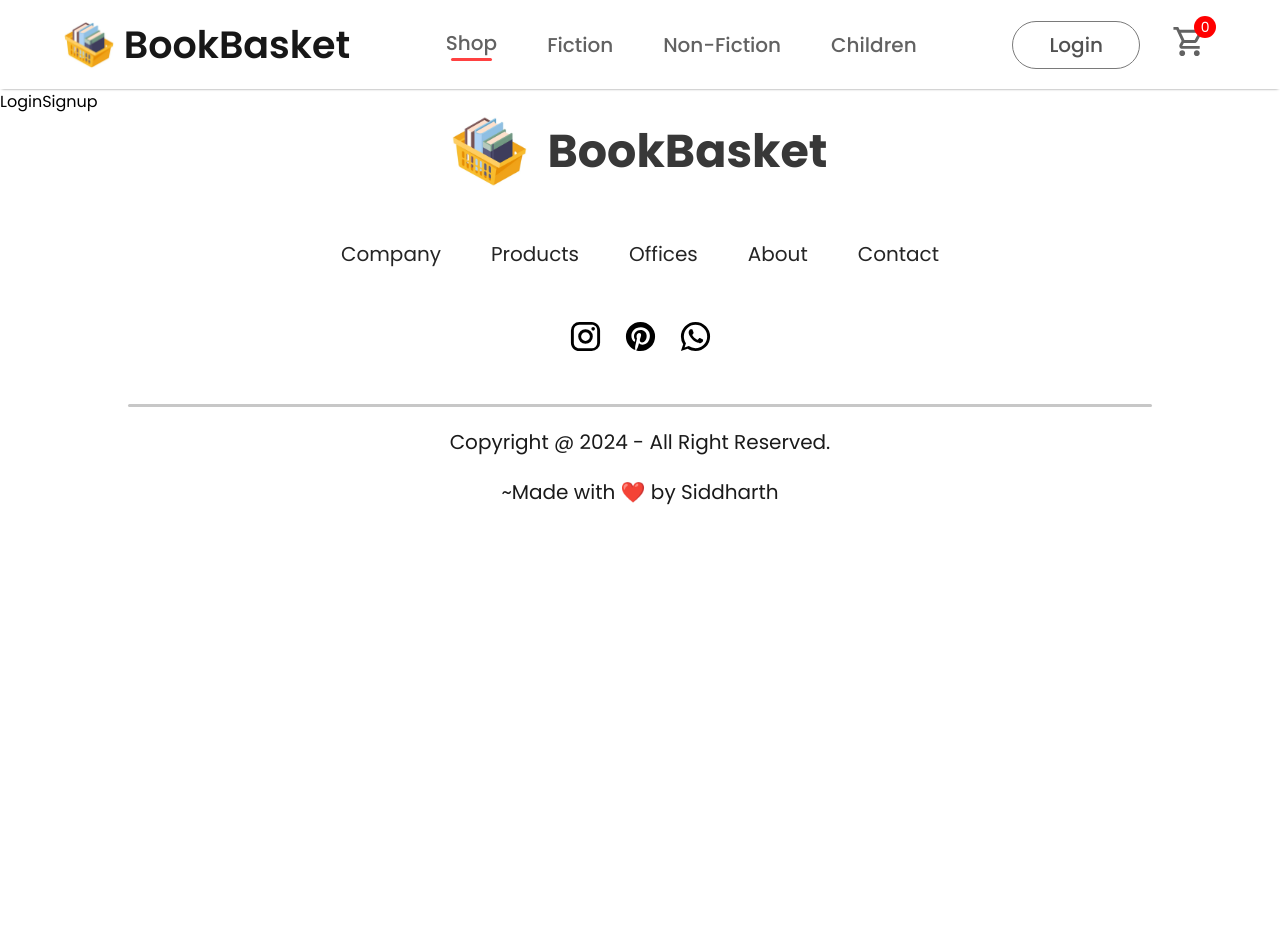
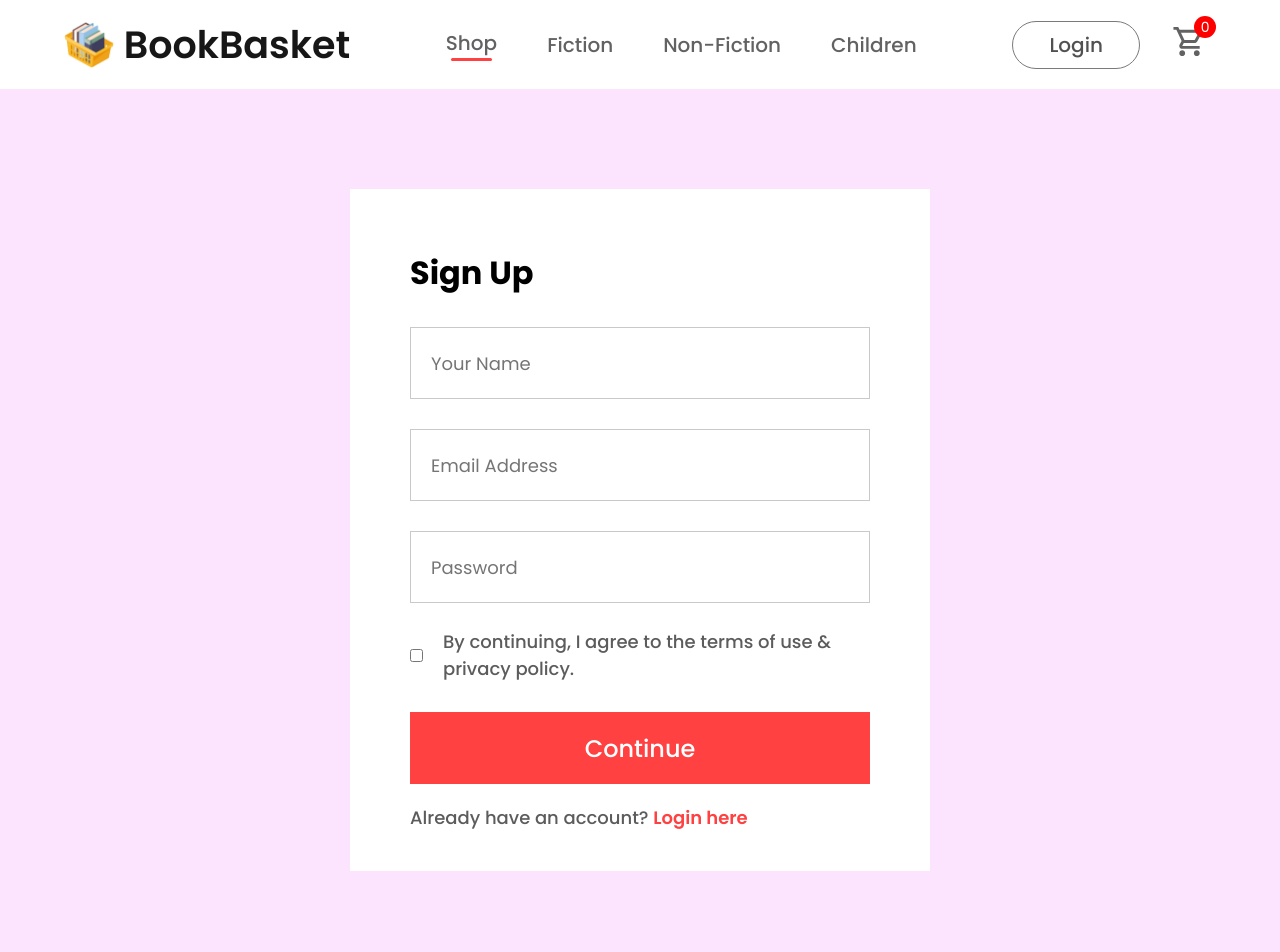
Before and after one commit to siddharthj14/BookBasket, a React (Vite) app: page /login in a window 1280 px wide. Shown: the top 952 px of the page. Before the commit the page ends 800 px from the top, so only its background shows below. Built offline with nearby package versions, Linux system fonts and the light colour scheme.

Commit message:
Update LoginSignup page and individual products page

```diff
--- /dev/null
+++ b/src/Pages/CSS/LoginSignup.css
@@ -0,0 +1,67 @@
+.loginsignup {
+  width: 100%;
+  background-color: #fce3fe;
+  padding: 100px 0;
+}
+
+.loginsignup-container {
+  width: 580px;
+  background: white;
+  margin: auto;
+  padding: 40px 60px;
+}
+
+.loginsignup-container h1 {
+  margin: 20px 0;
+}
+
+.loginsignup-fields {
+  display: flex;
+  flex-direction: column;
+  gap: 30px;
+  margin-top: 30px;
+}
+
+.loginsignup-fields input {
+  height: 72px;
+  width: 100%;
+  padding-left: 20px;
+  border: 1px solid #c9c9c9;
+  outline: none;
+  color: #5c5c5c;
+  font-size: 18px;
+}
+
+.loginsignup-container button {
+  width: 100%;
+  height: 72px;
+  color: white;
+  background: #ff4141;
+  margin-top: 30px;
+  border: none;
+  font-size: 24px;
+  font-weight: 500;
+  cursor: pointer;
+}
+
+.loginsignup-login {
+  margin-top: 20px;
+  color: #5c5c5c;
+  font-size: 18px;
+  font-weight: 500;
+}
+
+.loginsignup-login span {
+  color: #ff4141;
+  font-weight: 600;
+}
+
+.loginsignup-agree {
+  display: flex;
+  align-items: center;
+  margin-top: 25px;
+  gap: 20px;
+  color: #5c5c5c;
+  font-size: 18px;
+  font-weight: 500;
+}
--- /dev/null
+++ b/src/Pages/CSS/ShopCategory.css
@@ -0,0 +1,36 @@
+.shopcategory-indexSort {
+  display: flex;
+  margin: 0 170px;
+  justify-content: space-between;
+  align-items: center;
+}
+.shopcategory-sort {
+  padding: 10px 20px;
+  border-radius: 40px;
+  border: 1px solid #888;
+}
+.shopcategory-indexSort p span {
+  font-weight: 600;
+}
+
+.shopcategory-products {
+  margin: 20px 170px;
+  display: grid;
+  grid-template-columns: repeat(4, 1fr);
+  row-gap: 80px;
+}
+
+.shopcategory-loadmore {
+  display: flex;
+  justify-content: center;
+  align-items: center;
+  margin: 150px auto;
+  width: 233px;
+  height: 69px;
+  border-radius: 75px;
+  background: #ededed;
+  color: #787878;
+  font-size: 18px;
+  font-weight: 500;
+  cursor: pointer;
+}
--- a/src/Pages/LoginSignup.jsx
+++ b/src/Pages/LoginSignup.jsx
@@ -1,9 +1,27 @@
-import React from 'react'
+import React from "react";
+import "./CSS/LoginSignup.css";
 
 const LoginSignup = () => {
   return (
-    <div>LoginSignup</div>
-  )
-}
+    <div className="loginsignup">
+      <div className="loginsignup-container">
+        <h1>Sign Up</h1>
+        <div className="loginsignup-fields">
+          <input type="text" placeholder="Your Name" />
+          <input type="email" placeholder="Email Address" />
+          <input type="password" placeholder="Password" />
+        </div>
+        <div className="loginsignup-agree">
+          <input type="checkbox" name="" id="" />
+          <p>By continuing, I agree to the terms of use & privacy policy.</p>
+        </div>
+        <button>Continue</button>
+        <p className="loginsignup-login">
+          Already have an account? <span>Login here</span>
+        </p>
+      </div>
+    </div>
+  );
+};
 
-export default LoginSignup
+export default LoginSignup;
--- a/src/Pages/ShopCategory.jsx
+++ b/src/Pages/ShopCategory.jsx
@@ -1,9 +1,48 @@
-import React from 'react'
+import React, { useContext } from "react";
+import "./CSS/ShopCategory.css";
+import ArrowDropDownIcon from "@mui/icons-material/ArrowDropDown";
+import Item from "../Components/Item/Item";
+import { ShopContext } from "../Context/ShopContext";
 
-const ShopCategory = () => {
+const ShopCategory = (props) => {
+  console.log(useContext(ShopContext));
+  const { products } = useContext(ShopContext);
+  if (!products) {
+    return <div>Loading...</div>;
+  }
   return (
-    <div>ShopCategory</div>
-  )
-}
+    <div className="shop-category">
+      <div className="shopcategory-indexSort">
+        <p>
+          <span>Showing 1-12</span> out of 36 products
+        </p>
+        <div className="shopcategory-sort">
+          Sort by <ArrowDropDownIcon />
+        </div>
+      </div>
+      <div className="shopcategory-products">
+        {products.map((item, i) => {
+          if (props.category === item.category) {
+            return (
+              <Item
+                key={i}
+                id={item.id}
+                name={item.name}
+                img={item.image}
+                new_price={item.new_price}
+                old_price={item.old_price}
+              />
+            );
+          } else {
+            return null;
+          }
+        })}
+      </div>
+      <div className="shopcategory-loadmore">
+        Explore More
+      </div>
+    </div>
+  );
+};
 
-export default ShopCategory
+export default ShopCategory;
```
